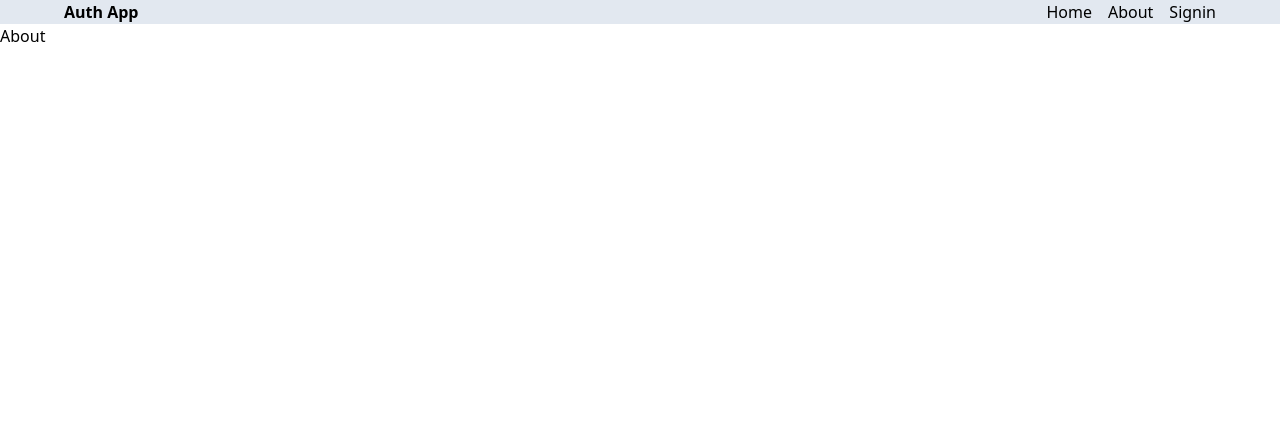
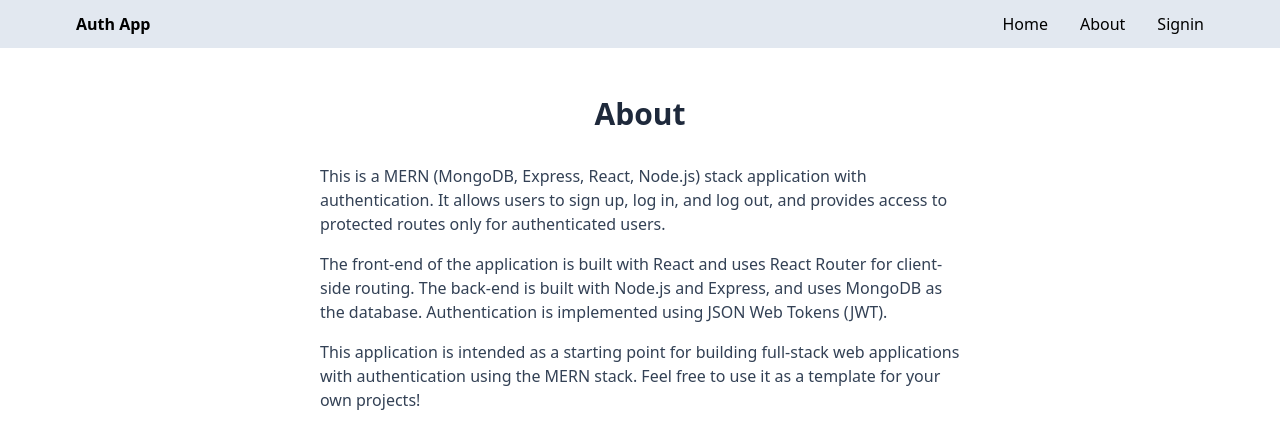
Before and after one commit to Naveen-gn/MERN-Authentication-App, a React (Vite) app in the folder client/: page /about in a window 1280 px wide. Shown: the top 448 px of the page. Built offline with nearby package versions, Linux system fonts and the light colour scheme.

Commit message:
About page completed

```diff
--- a/client/src/Components/Header.jsx
+++ b/client/src/Components/Header.jsx
@@ -4,9 +4,9 @@
 export default function Header() {
   return (
     <div className='bg-slate-200'>
-        <div className="flex justify-between max-w-6xl items-center  mx-auto ">
+        <div className="flex justify-between max-w-6xl items-center  mx-auto p-3">
             <h1 className='font-bold'>Auth App</h1>
-            <ul className='flex gap-4'>
+            <ul className='flex gap-8'>
                 <Link to='/'>
                     <li>Home</li>
                 </Link>
--- a/client/src/Pages/About.jsx
+++ b/client/src/Pages/About.jsx
@@ -1,7 +1,25 @@
-import React from 'react'
+import React from 'react';
 
 export default function About() {
   return (
-    <div>About</div>
-  )
+    <div className='px-4 py-12 max-w-2xl mx-auto'>
+      <h1 className='text-3xl font-bold  mb-8 text-slate-800 text-center'>About</h1>
+      <p className='mb-4 text-slate-700'>
+        This is a MERN (MongoDB, Express, React, Node.js) stack application with
+        authentication. It allows users to sign up, log in, and log out, and
+        provides access to protected routes only for authenticated users.
+      </p>
+      <p className='mb-4 text-slate-700'>
+        The front-end of the application is built with React and uses React
+        Router for client-side routing. The back-end is built with Node.js and
+        Express, and uses MongoDB as the database. Authentication is implemented
+        using JSON Web Tokens (JWT).
+      </p>
+      <p className='mb-4 text-slate-700'>
+        This application is intended as a starting point for building full-stack
+        web applications with authentication using the MERN stack. Feel free to
+        use it as a template for your own projects!
+      </p>
+    </div>
+  );
 }
```
